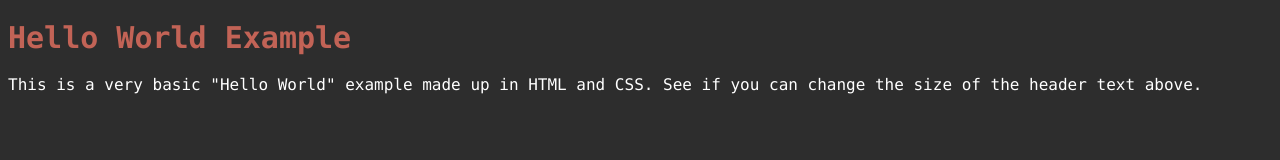
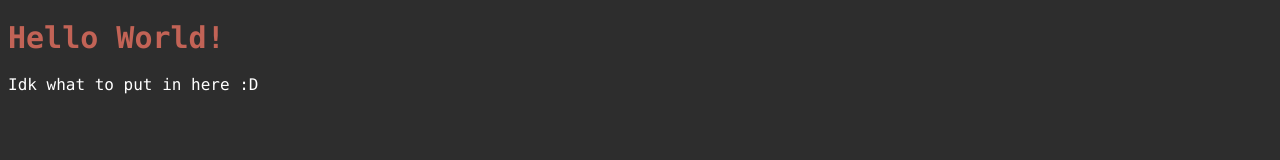
Before and after one commit to zExtrem57/zextrem57.github.io, a plain HTML site: page index.html in a window 1280 px wide. Drawn offline with Linux system fonts and the light colour scheme.

Commit message:
Update index.html

```diff
--- a/index.html
+++ b/index.html
@@ -19,7 +19,7 @@
 	</style>
 </head>
 <body>
-	<h1>Hello World Example</h1>
-	<p>This is a very basic "Hello World" example made up in HTML and CSS. See if you can change the size of the header text above.</p>
+	<h1>Hello World!</h1>
+	<p>Idk what to put in here :D</p>
 </body>
 </html>
```
